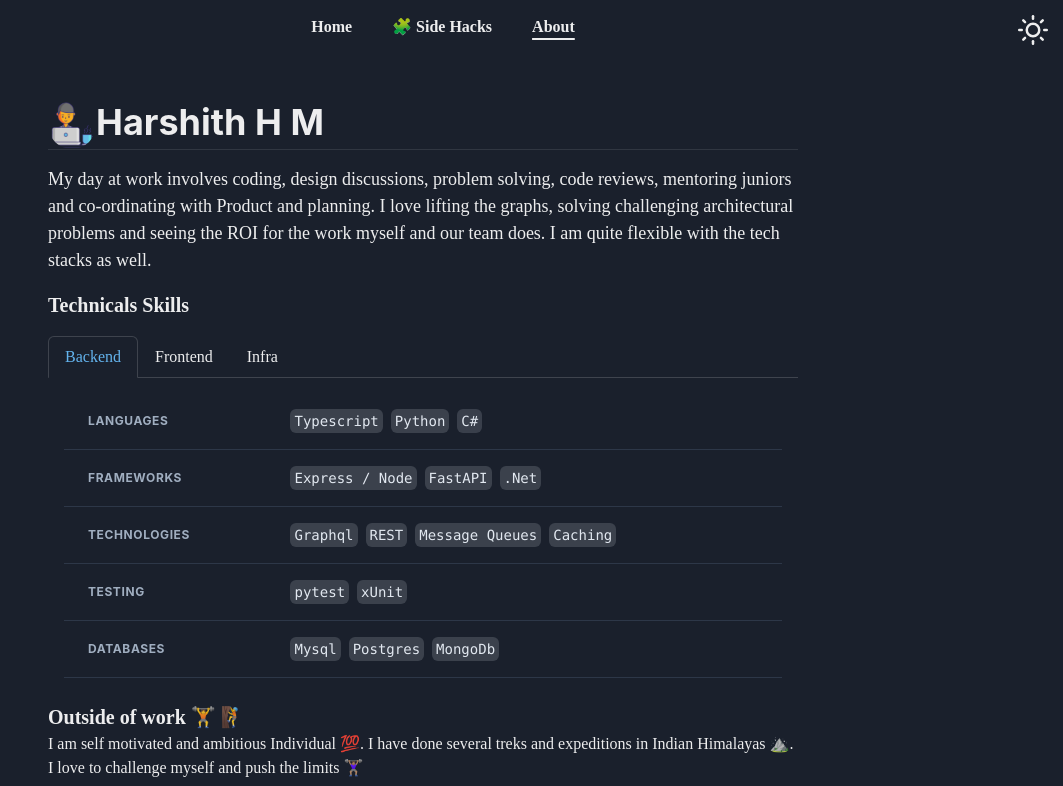
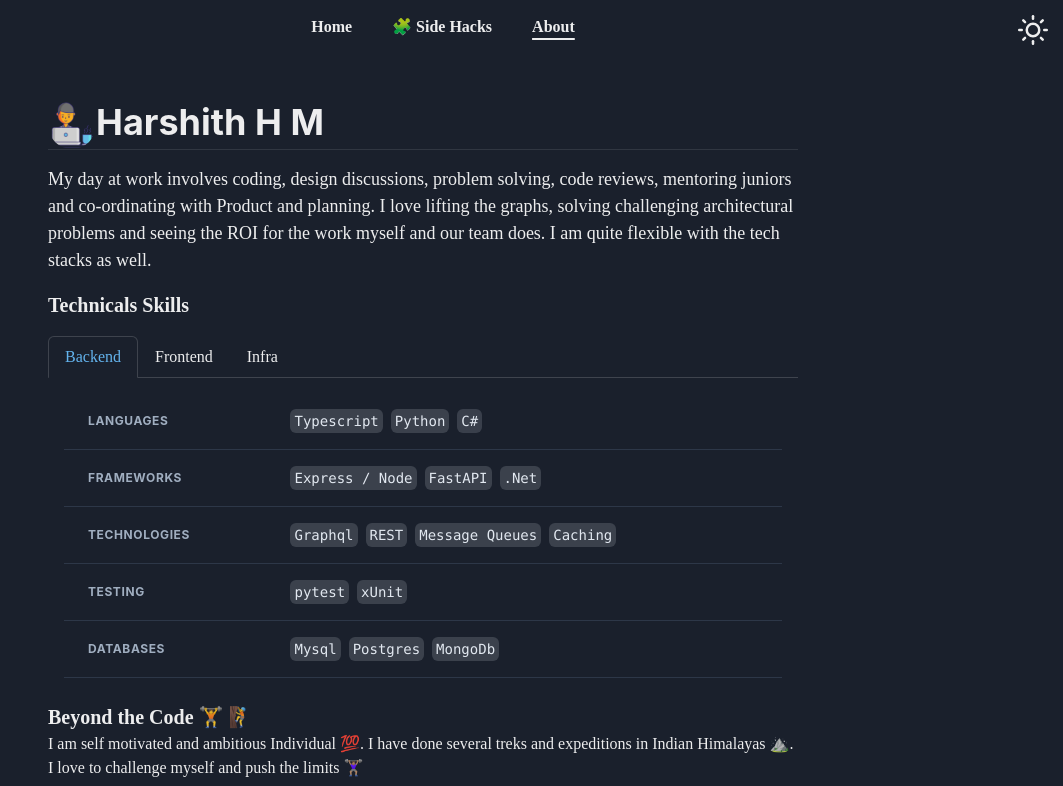
Before and after one commit to hmharshith/portfolio, a Next.js app: page /about in a window 1280 px wide. Shown: the top 786 px of the page, without its empty margins (217-1280 px from the left). Built offline with nearby package versions, Linux system fonts and the light colour scheme; a web font is replaced by a local one.

Commit message:
copy change

```diff
--- a/pages/about.tsx
+++ b/pages/about.tsx
@@ -207,7 +207,7 @@ const About = () => {
           </Box>
           <Box mt={2} mb={2}>
             <Text fontWeight={"bold"} fontSize={20}>
-              Outside of work 🏋️ 🧗
+              Beyond the Code 🏋️ 🧗
             </Text>
             <Text>
               I am self motivated and ambitious Individual 💯. I have done
```
